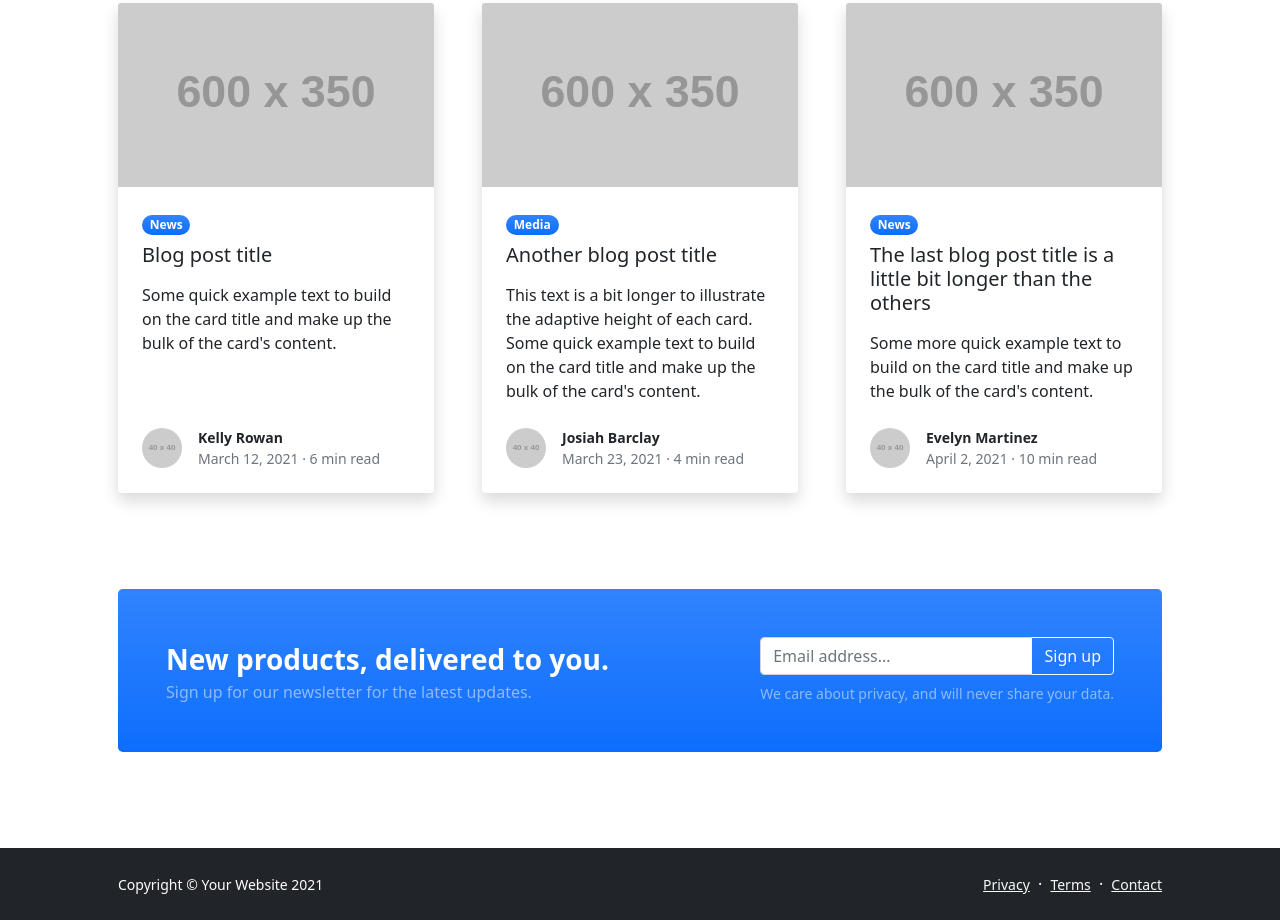
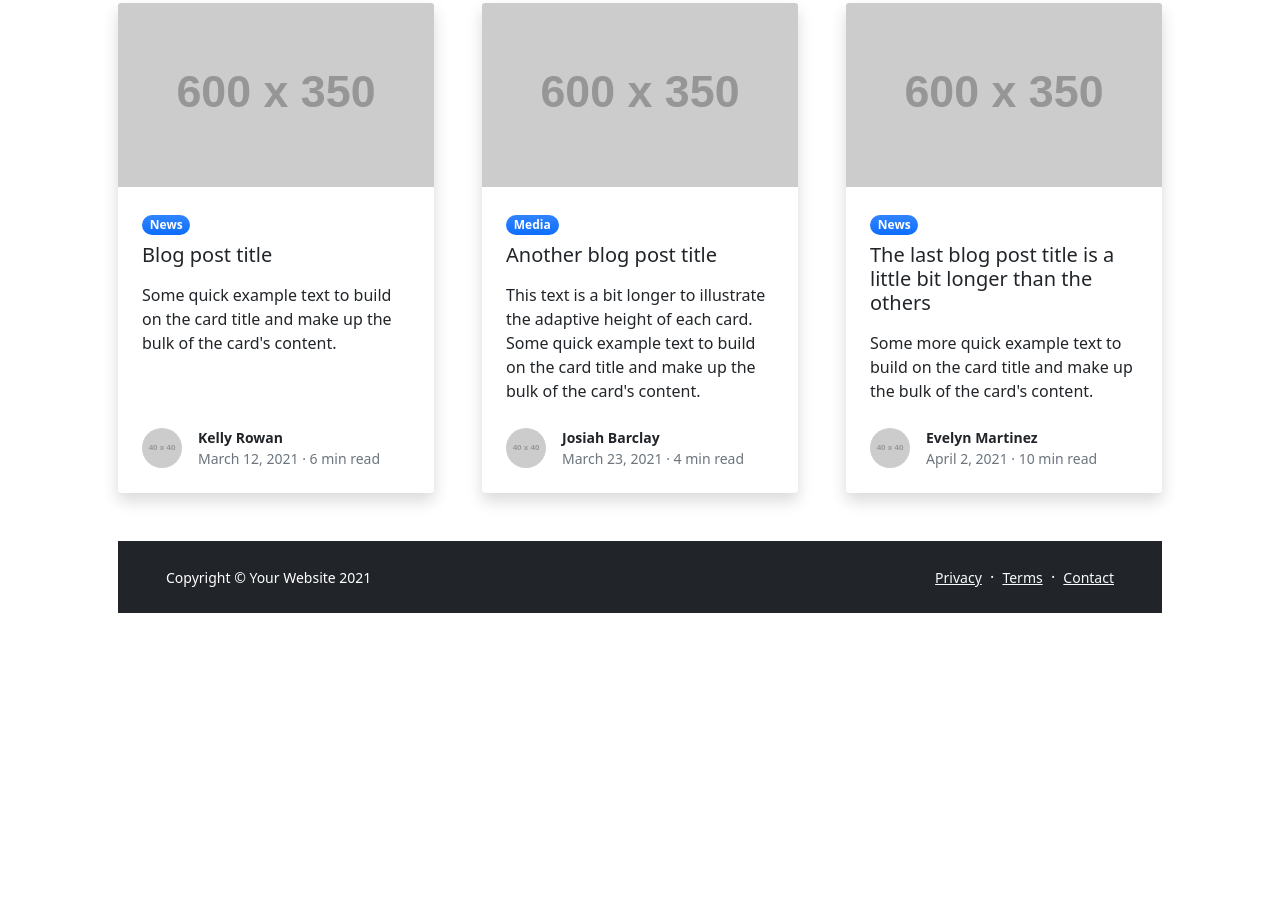
Before and after one commit to sachugowda/nitklabwebsite, a plain HTML site: page index.html in a window 1280 px wide. Shown: the part 1757-2677 px from the top of the page. After the commit the page ends 2466 px from the top, so only its background shows below. Drawn offline with nearby package versions, Linux system fonts and the light colour scheme; placeholder pictures from the web are drawn by us.

Commit message:
Update index.html

```diff
--- a/index.html
+++ b/index.html
@@ -181,25 +181,7 @@
                             </div>
                         </div>
                     </div>
-                    <!-- Call to action-->
-                    <aside class="bg-primary bg-gradient rounded-3 p-4 p-sm-5 mt-5">
-                        <div class="d-flex align-items-center justify-content-between flex-column flex-xl-row text-center text-xl-start">
-                            <div class="mb-4 mb-xl-0">
-                                <div class="fs-3 fw-bold text-white">New products, delivered to you.</div>
-                                <div class="text-white-50">Sign up for our newsletter for the latest updates.</div>
-                            </div>
-                            <div class="ms-xl-4">
-                                <div class="input-group mb-2">
-                                    <input class="form-control" type="text" placeholder="Email address..." aria-label="Email address..." aria-describedby="button-newsletter" />
-                                    <button class="btn btn-outline-light" id="button-newsletter" type="button">Sign up</button>
-                                </div>
-                                <div class="small text-white-50">We care about privacy, and will never share your data.</div>
-                            </div>
-                        </div>
-                    </aside>
-                </div>
-            </section>
-        </main>
+
         <!-- Footer-->
         <footer class="bg-dark py-4 mt-auto">
             <div class="container px-5">
```
